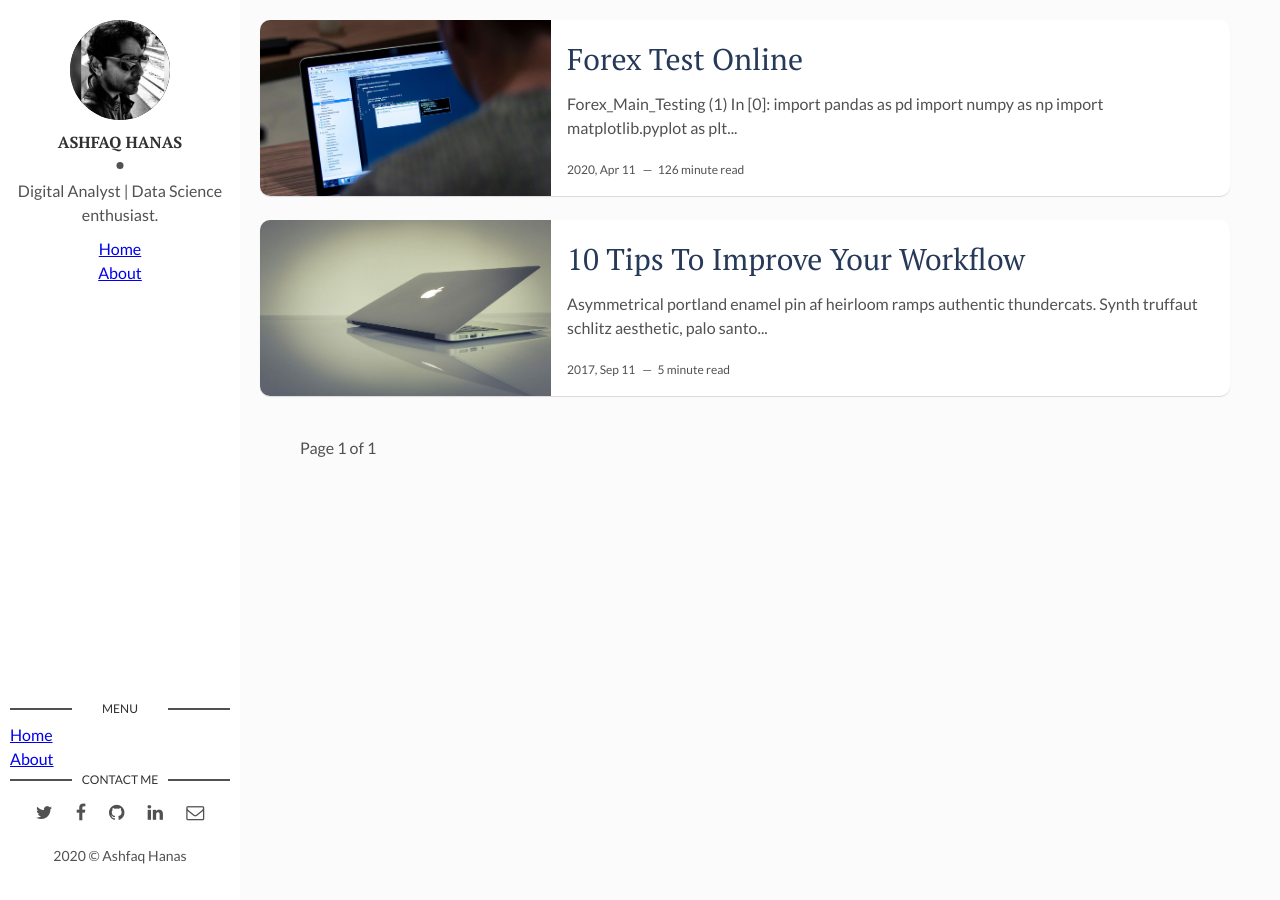
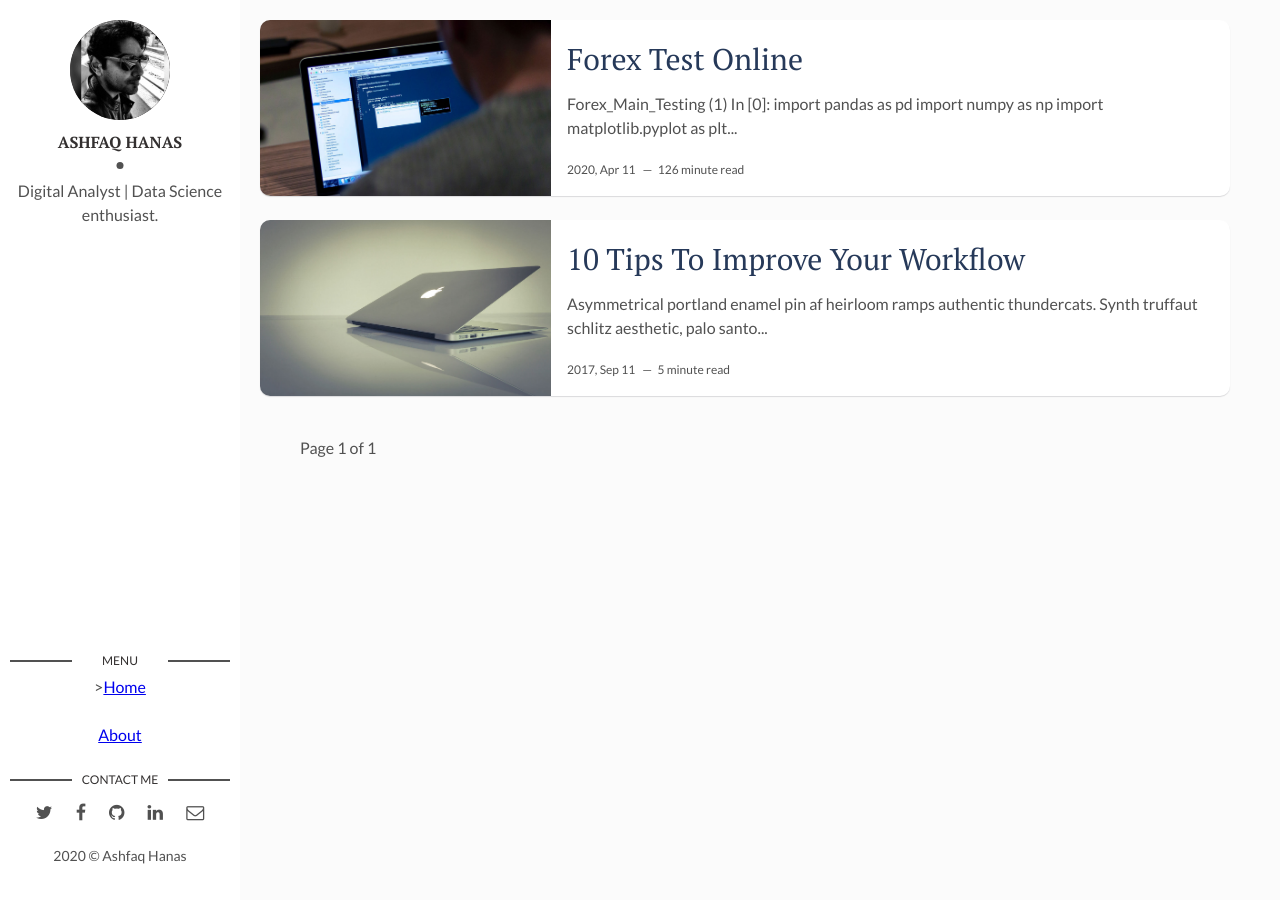
Before and after one commit to Ashfaq-Hanas/ashfaq-hanas.github.io, a Jekyll site: the page built from index.html, in a window 1280 px wide. Built offline with Jekyll 4.4.1, drawn with Linux system fonts in a browser that asks for light colours; the list of posts is cut into pages by our own code.

Commit message:
changed sidebar nav menu

```diff
--- a/_layouts/main.html
+++ b/_layouts/main.html
@@ -10,15 +10,16 @@ layout: default
       </div>
       <div class="author-name">{{site.author}}</div>
       <p>{{site.about-author}}</p>
-      <a href="{{site.baseurl}}/">Home</a><br>
-      <a href="{{site.baseurl}}/about">About</a>
     </div>
   </header> <!-- End Header -->
   <footer>
     <section class="contact">
-      <h3 class="contact-title">Menu</h3>
-      <a href="{{site.baseurl}}/">Home</a><br>
-      <a href="{{site.baseurl}}/about">About</a>
+      <div>
+        <h3 class="contact-title">Menu</h3>
+        <center>><a href="{{site.baseurl}}/">Home</a></center><br>
+        <center> <a href="{{site.baseurl}}/about">About</a></center><br>
+      </div>
+
       <h3 class="contact-title">Contact me</h3>
       <ul>
         {% if site.social-twitter %}
```
